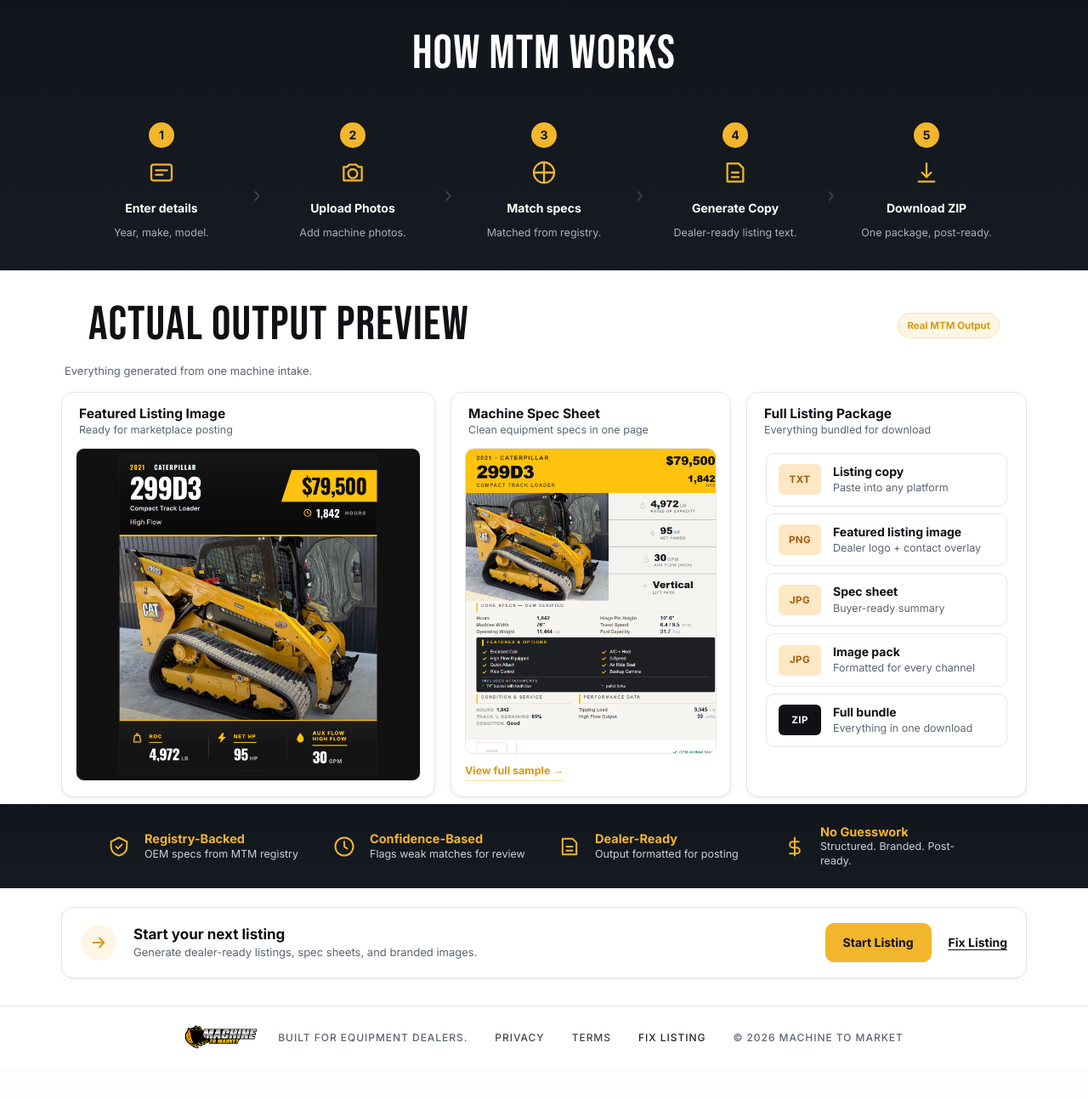
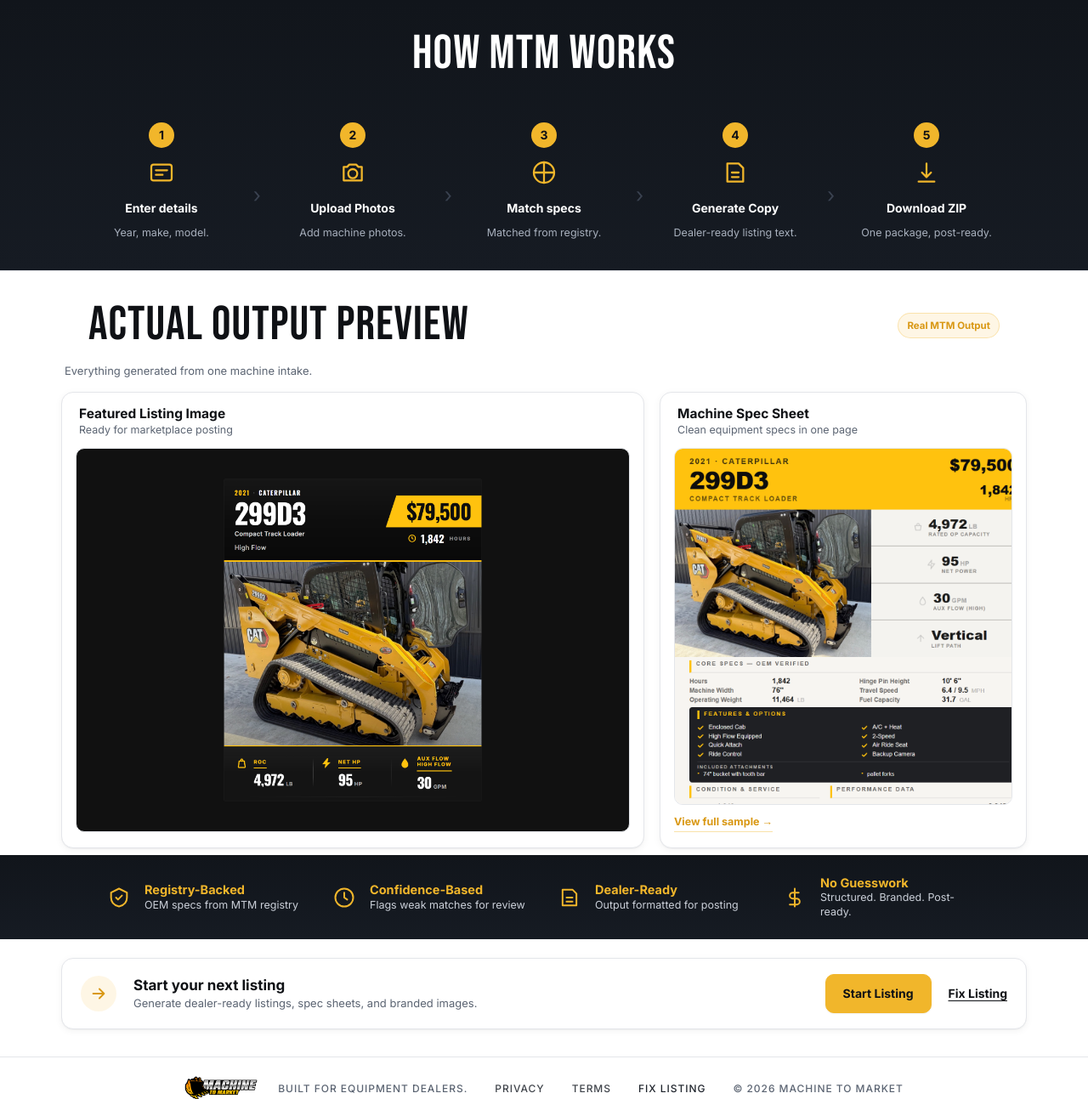
Before and after one commit to GDoutre8/machinetomarket, a FastAPI app: page /build-listing in a window 1280 px wide. Shown: the part 886-2179 px from the top of the page at 85% size. Before the commit the page ends 2120 px from the top, so only its background shows below. Run offline with FastAPI, Linux system fonts and the light colour scheme.

Commit message:
Convert output preview to 2-column layout, remove package card
- Drop "Full Listing Package" third card and its pkg-* CSS
- output-grid: grid-template-columns 40/30/30 → 1.35fr 0.85fr
- Spec sheet frame height 360px → 420px, scale 1.04 → 1.06

Co-Authored-By: Claude Sonnet 4.6 <noreply@anthropic.com>

```diff
--- a/templates/build_listing.html
+++ b/templates/build_listing.html
@@ -214,7 +214,7 @@
     .output-section-head{max-width:var(--max);margin:0 auto 16px;padding:0 32px;display:flex;align-items:center;justify-content:space-between;gap:10px}
     .output-section-head .label{font-family:var(--display);font-size:clamp(40px,4.4vw,56px);font-weight:400;line-height:1.0;letter-spacing:.02em;text-transform:uppercase;color:var(--ink)}
     .output-section-head .badge{display:inline-flex;align-items:center;gap:6px;padding:5px 10px;border-radius:var(--radius-pill);font-size:11.5px;font-weight:600}
-    .output-grid{display:grid;grid-template-columns:40fr 30fr 30fr;gap:18px;align-items:stretch}
+    .output-grid{display:grid;grid-template-columns:1.35fr 0.85fr;gap:18px;align-items:stretch}
     .output-card{background:#fff;border:1px solid var(--line);border-radius:var(--radius);overflow:hidden;box-shadow:var(--shadow-soft);display:flex;flex-direction:column}
     .output-card-head{display:flex;flex-direction:column;gap:2px;padding:16px 20px 12px}
     .output-card-head .label{font-size:15.5px;font-weight:700;color:var(--ink);line-height:1.2}
@@ -226,22 +226,10 @@
     .demo-media{padding:0 16px 18px;display:flex;flex-direction:column;flex:1}
     .demo-media .frame{border-radius:var(--radius-sm);overflow:hidden;background:#111;border:1px solid var(--line);flex:1;display:flex;align-items:center;justify-content:center}
     .demo-media .frame img{width:100%;height:100%;max-height:380px;object-fit:contain;display:block}
-    .demo-media.spec .frame{background:#fff;padding:0;align-items:flex-start;justify-content:flex-start;height:360px;max-height:360px;overflow:hidden;position:relative}
-    .demo-media.spec .frame img{width:100%;height:auto;max-height:none;object-fit:contain;display:block;transform:scale(1.04);transform-origin:top left}
+    .demo-media.spec .frame{background:#fff;padding:0;align-items:flex-start;justify-content:flex-start;height:420px;max-height:420px;overflow:hidden;position:relative}
+    .demo-media.spec .frame img{width:100%;height:auto;max-height:none;object-fit:contain;display:block;transform:scale(1.06);transform-origin:top left}
     .demo-media.spec .sample-link{display:inline-block;margin-top:10px;font-size:12.5px;font-weight:600;color:var(--mtm-yellow-deep);text-decoration:none;border-bottom:1px solid rgba(241,182,43,.4);padding-bottom:1px;align-self:flex-start}
     .demo-media.spec .sample-link:hover{color:var(--ink);border-bottom-color:var(--ink)}
-
-    /* Package includes card */
-    .pkg-rows{padding:6px 22px 22px;display:flex;flex-direction:column;gap:8px;flex:1}
-    .pkg-row{display:flex;align-items:center;gap:14px;padding:12px 14px;border:1px solid var(--line);border-radius:var(--radius-sm);background:#fff}
-    .ft{display:inline-flex;align-items:center;justify-content:center;width:50px;height:36px;border-radius:6px;font-size:11.5px;font-weight:700;letter-spacing:.04em;flex-shrink:0}
-    .ft-txt{background:#fde7c4;color:#a3590a}
-    .ft-png{background:#fde7c4;color:#a3590a}
-    .ft-jpg{background:#fde7c4;color:#a3590a}
-    .ft-zip{background:#0f1115;color:#fff}
-    .pkg-text{display:flex;flex-direction:column;gap:1px;min-width:0}
-    .pkg-name{font-size:14px;font-weight:600;color:var(--ink);line-height:1.3}
-    .pkg-desc{font-size:12.5px;color:var(--muted);line-height:1.4;font-weight:400}
 
     /* ── Trust band — DARK ─────────────────────────────────────────────── */
     .trust-band{background:linear-gradient(180deg,#11151b 0%,#161b23 100%);padding:24px 0}
@@ -480,34 +468,6 @@
                 <img src="/static/demo_outputs/demo_02_spec_sheet.png" alt="MTM spec sheet — 2021 CAT 299D3">
               </div>
               <a class="sample-link" href="/static/demo_outputs/demo_02_spec_sheet.png" target="_blank" rel="noopener">View full sample &rarr;</a>
-            </div>
-          </article>
-          <article class="output-card">
-            <div class="output-card-head">
-              <span class="label">Full Listing Package</span>
-              <span class="sub">Everything bundled for download</span>
-            </div>
-            <div class="pkg-rows">
-              <div class="pkg-row">
-                <span class="ft ft-txt">TXT</span>
-                <div class="pkg-text"><span class="pkg-name">Listing copy</span><span class="pkg-desc">Paste into any platform</span></div>
-              </div>
-              <div class="pkg-row">
-                <span class="ft ft-png">PNG</span>
-                <div class="pkg-text"><span class="pkg-name">Featured listing image</span><span class="pkg-desc">Dealer logo + contact overlay</span></div>
-              </div>
-              <div class="pkg-row">
-                <span class="ft ft-jpg">JPG</span>
-                <div class="pkg-text"><span class="pkg-name">Spec sheet</span><span class="pkg-desc">Buyer-ready summary</span></div>
-              </div>
-              <div class="pkg-row">
-                <span class="ft ft-jpg">JPG</span>
-                <div class="pkg-text"><span class="pkg-name">Image pack</span><span class="pkg-desc">Formatted for every channel</span></div>
-              </div>
-              <div class="pkg-row">
-                <span class="ft ft-zip">ZIP</span>
-                <div class="pkg-text"><span class="pkg-name">Full bundle</span><span class="pkg-desc">Everything in one download</span></div>
-              </div>
             </div>
           </article>
         </div>
```
